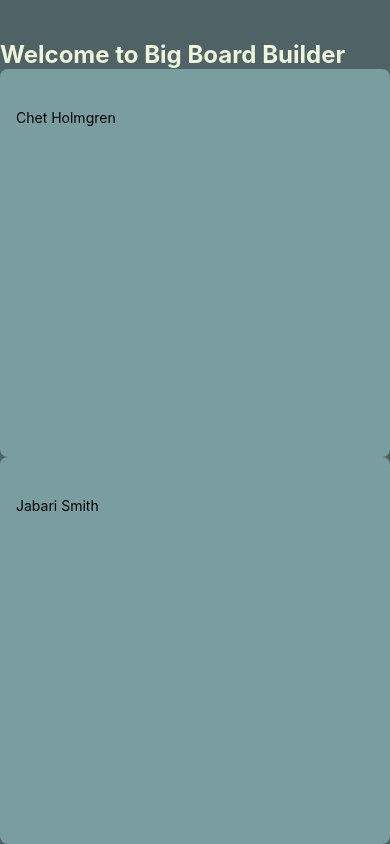
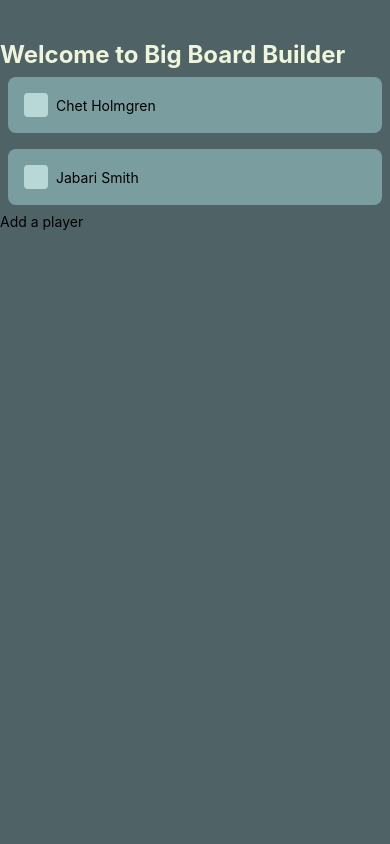
Before and after one commit to cmeggs0/big-board-builder, a React Native app: screen / in a window 390 px wide. Built offline with nearby package versions, Linux system fonts and the light colour scheme.

Commit message:
added text input and cleaned up list visually

```diff
--- a/App.js
+++ b/App.js
@@ -6,19 +6,24 @@ import {
   View,
   Button,
   SafeAreaView,
-  Alert
+  Alert,
+  KeyboardAvoidingView,
+  TouchableOpacity,
+  TextInput,
 } from 'react-native';
-import { PanGestureHandler, State } from "react-native-gesture-handler";
-import {
-  RecyclerListView,
-  DataProvider,
-  LayoutProvider
-} from "recyclerlistview";
-import Animated from "react-native-reanimated";
+// import { PanGestureHandler, State } from "react-native-gesture-handler";
+// import {
+//   RecyclerListView,
+//   DataProvider,
+//   LayoutProvider
+// } from "recyclerlistview";
+// import Animated from "react-native-reanimated";
 // import { NestableScrollContainer, NestableDraggableFlatList } from 'react-native-draggable-flatlist';
 import PlayerCard from './src/components/PlayerCard';
+import RoundedButton from './src/components/RoundedButton';
 import { colors } from './src/utils/colors';
 import { fontSizes, spacing } from './src/utils/sizes';
+import { Platform } from 'react-native-web';
 
 
 export default function App() {
@@ -33,7 +38,15 @@ export default function App() {
       /> */}
       <PlayerCard player={'Chet Holmgren'} />
       <PlayerCard player={'Jabari Smith'} />
+      <KeyboardAvoidingView
+        behavior={Platform.OS === 'ios' ? 'padding' : 'height'}
+        style={styles.inputWrapper}
+      >
+        <TextInput style={styles.input} placeholder={'Add a player'} />
+        {/* <RoundedButton /> */}
+      </KeyboardAvoidingView>
     </View>
+
   );
 }
 
--- a/src/components/PlayerCard.js
+++ b/src/components/PlayerCard.js
@@ -9,7 +9,7 @@ const PlayerCard = (props) => {
         <View style={styles.item}>
             <View style={styles.itemLeft}>
                 <TouchableOpacity style={styles.square}></TouchableOpacity>
-                <Text>{props.player}</Text>
+                <Text style={styles.itemText}>{props.player}</Text>
             </View>
             <View style={styles.movable}></View>
         </View>
@@ -21,14 +21,25 @@ const styles = StyleSheet.create({
         backgroundColor: colors.medBlue,
         padding: spacing.md,
         borderRadius: spacing.sm,
-        flex: 1,
+        flexDirection: 'row',
+        alignItems: 'center',
+        justifyContent: 'space-between',
+        margin: spacing.sm,
     },
     itemLeft: {
-
+        flexDirection: 'row',
+        alignItems: 'center',
+        flexWrap: 'wrap',
     },
     square: {
         width: 24,
         height: 24,
+        backgroundColor: '#B8D8D8',
+        marginRight: spacing.sm,
+        borderRadius: 4,
+    },
+    itemText: {
+        maxWidth: '80%',
     },
     movable: {
 
--- /dev/null
+++ b/src/components/RoundedButton.js
@@ -0,0 +1,29 @@
+import React from 'react';
+import { TouchableOpacity, Text, StyleSheet } from 'react-native';
+import { colors } from '../utils/colors';
+
+export const RoundedButton = ({
+  style = {},
+  textStyle = {},
+  size = 125,
+  ...props
+}) => {
+  return (
+    <TouchableOpacity style={[styles(size).radius, style]} onPress={props.onPress}>
+      <Text style={[styles(size).text, textStyle]}>{props.title}</Text>
+    </TouchableOpacity>
+  );
+};
+
+const styles = (size) => ({
+    radius: {
+      borderRadius: size / 2,
+      width: size,
+      height: size,
+      alignItems: 'center',
+      justifyContent: "center",
+      borderColor: colors.white,
+      borderWidth: 2
+    },
+    text: { color: colors.white, fontSize: size / 3 },
+  });
```
